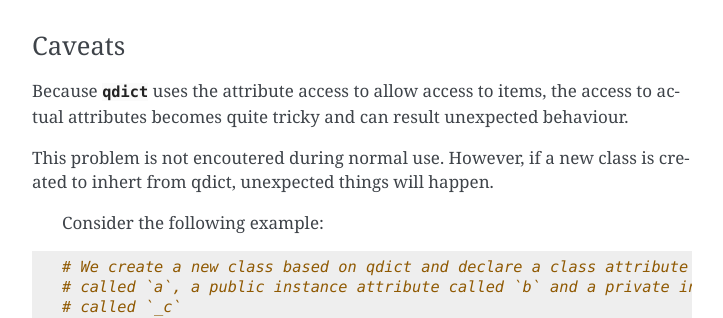
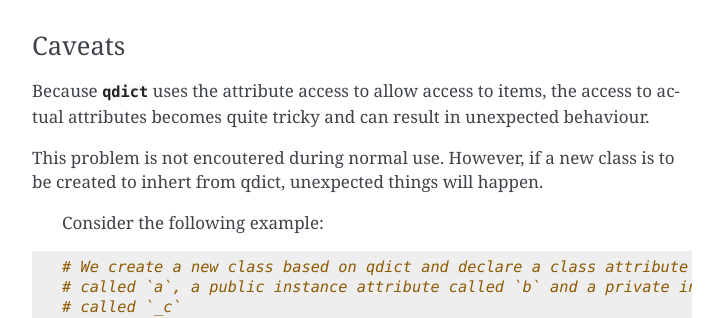
Before and after one commit to ultralightweight/qtils, a Sphinx documentation site: the page built from docs/tutorial/collections.rst, in a window 1280 px wide and 900 px high, scrolled down 1505 px. Shown: the part 181-499 px from the top of the window, without its empty margins (388-1111 px from the left). Built offline with Sphinx 7.4.7, drawn with Linux system fonts in a browser that asks for light colours.

```diff
--- a/docs/devguide.rst
+++ b/docs/devguide.rst
@@ -4,3 +4,5 @@
 ==============================================
 Developers guide
 ==============================================
+
+.. NOTE:: This article is a stub.
--- a/docs/index.rst
+++ b/docs/index.rst
@@ -116,7 +117,9 @@ See more examples and usage in :ref:`examples and tutorials <tut_index>`.
 Contribution
 -------------------
 
-PullRequests are always welcome.
+- Pull requests are always welcome!
+- Please have a look at the :ref:`developer guide <devguide>` to get started.
+
 
 
 
--- a/docs/tutorial/collections.rst
+++ b/docs/tutorial/collections.rst
@@ -103,12 +103,11 @@ Let's load up some memes from imgflip using and endpoint, and list what we got.
 Caveats
 ----------
 
-Because :class:`qdict` uses the attribute access to allow access to items,
-the access to actual attributes becomes quite tricky and can result unexpected
-behaviour.
+Because :class:`qdict` uses the attribute access to allow access to items, the access to actual
+attributes becomes quite tricky and can result in unexpected behaviour.
 
-This problem is not encoutered during normal use. However, if a new class is created
-to inhert from qdict, unexpected things will happen.
+This problem is not encoutered during normal use. However, if a new class is to be created to
+inhert from qdict, unexpected things will happen.
 
  Consider the following example:
 
```
Also changed, not shown: other parts of docs/index.rst (+1 -0 lines), README.rst (+58 -25 lines), docs/migration.rst (+5 -3 lines).
